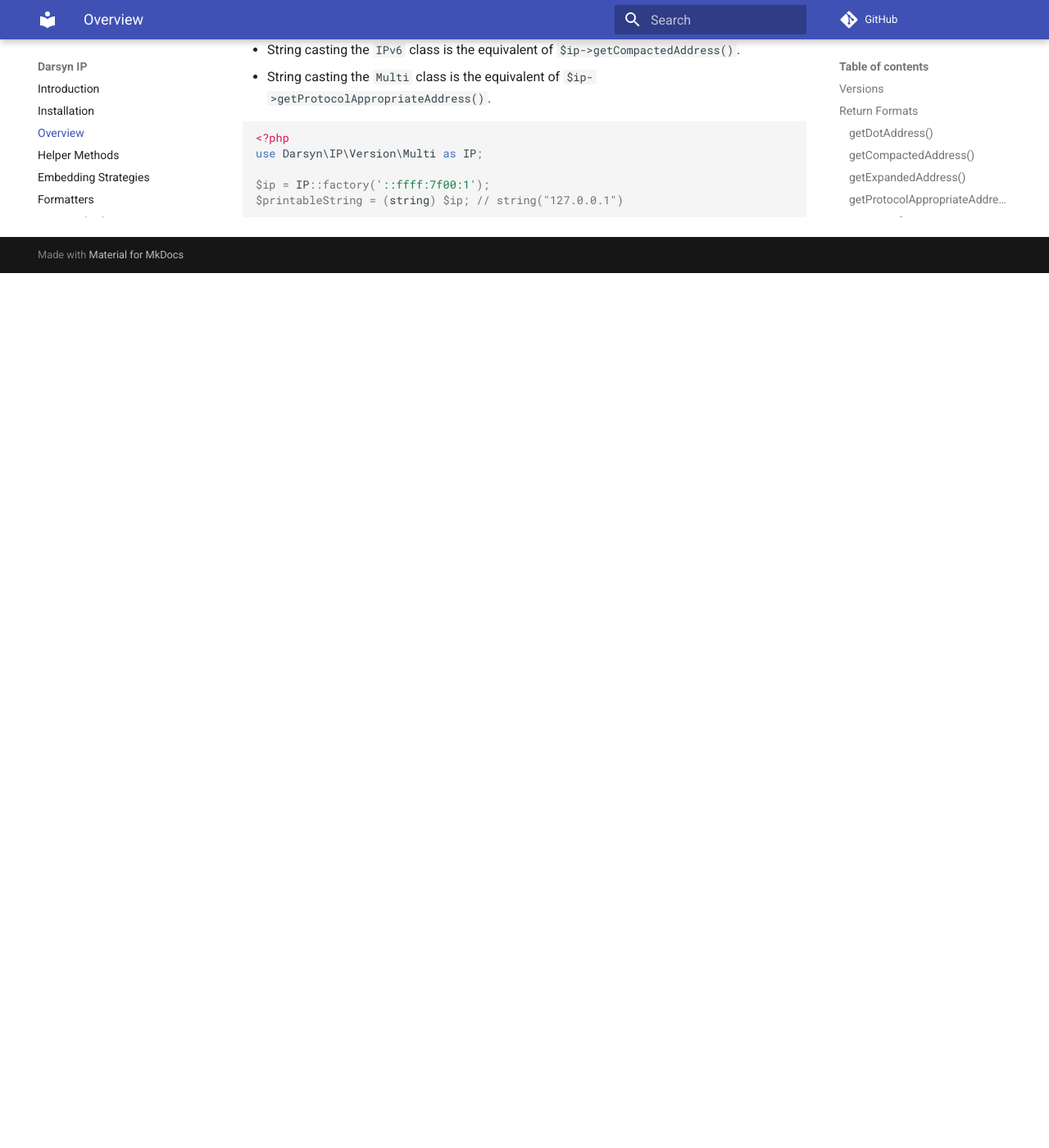
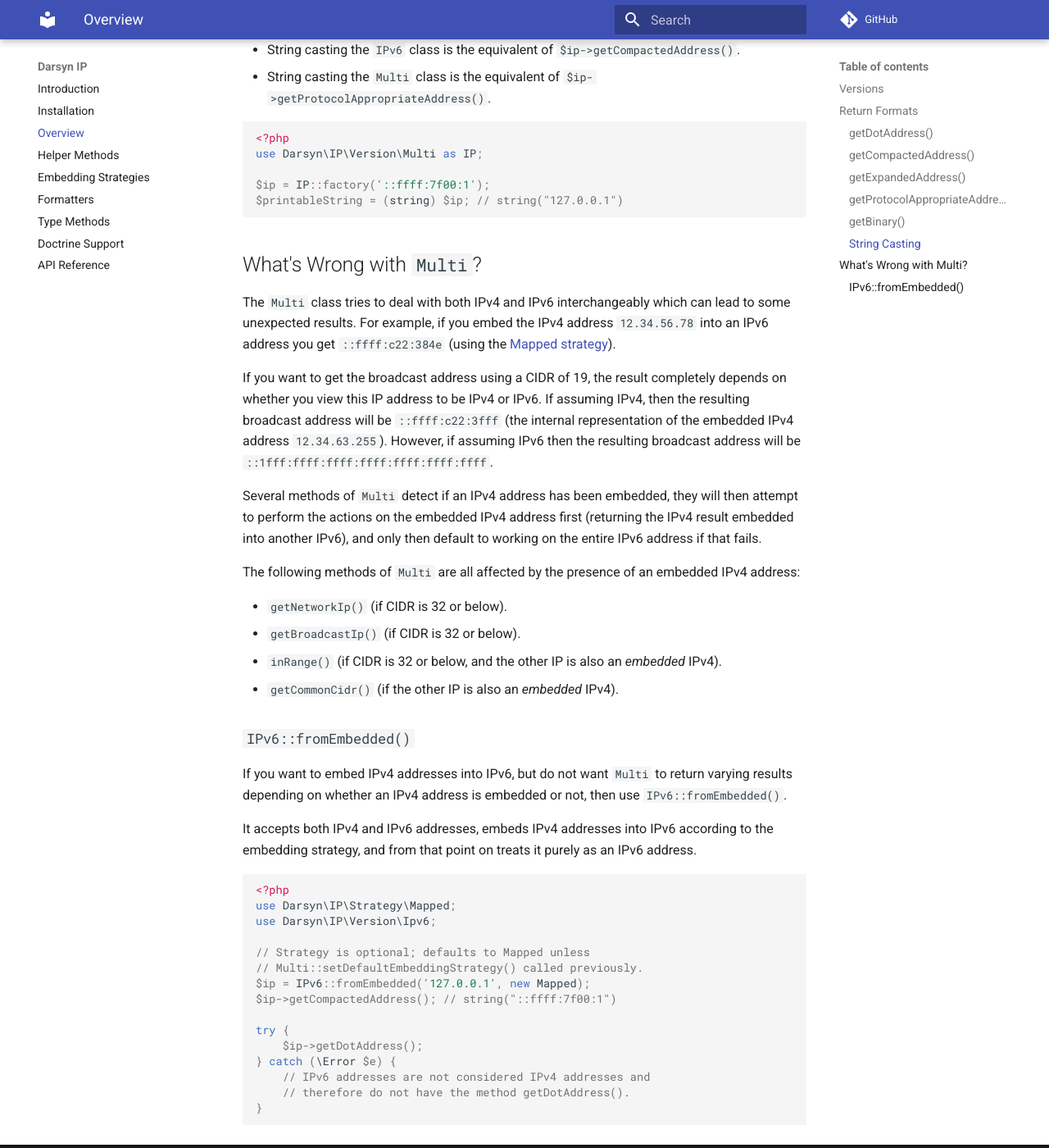
Before and after one commit to darsyn/ip, an MkDocs documentation site: the page built from docs/03-overview.md, in a window 1280 px wide and 1400 px high, scrolled down 3480 px. Shown: the whole window at 82% size. Built offline with MkDocs 1.6.1 and Material for MkDocs 9.7.7, drawn with Linux system fonts in a browser that asks for light colours; comment, search, counter and statistics services are not loaded; before the commit the page ends 3813 px from its top, so only the background shows below that.

Commit message:
Add ::fromEmbedded() and Accompanying Documentation

````diff
--- a/docs/03-overview.md
+++ b/docs/03-overview.md
@@ -179,3 +179,59 @@ use Darsyn\IP\Version\Multi as IP;
 $ip = IP::factory('::ffff:7f00:1');
 $printableString = (string) $ip; // string("127.0.0.1")
 ```
+
+## What's Wrong with `Multi`?
+
+The `Multi` class tries to deal with both IPv4 and IPv6 interchangeably which
+can lead to some unexpected results. For example, if you embed the IPv4 address
+`12.34.56.78` into an IPv6 address you get `::ffff:c22:384e` (using the [Mapped
+strategy](./05-strategies.md)).
+
+If you want to get the broadcast address using a CIDR of 19, the result
+completely depends on whether you view this IP address to be IPv4 or IPv6. If
+assuming IPv4, then the resulting broadcast address will be `::ffff:c22:3fff`
+(the internal representation of the embedded IPv4 address `12.34.63.255`).
+However, if assuming IPv6 then the resulting broadcast address will be
+`::1fff:ffff:ffff:ffff:ffff:ffff:ffff`.
+
+Several methods of `Multi` detect if an IPv4 address has been embedded, they
+will then attempt to perform the actions on the embedded IPv4 address first
+(returning the IPv4 result embedded into another IPv6), and only then default to
+working on the entire IPv6 address if that fails.
+
+The following methods of `Multi` are all affected by the presence of an embedded
+IPv4 address:
+
+- `getNetworkIp()` (if CIDR is 32 or below).
+- `getBroadcastIp()` (if CIDR is 32 or below).
+- `inRange()` (if CIDR is 32 or below, and the other IP is also an _embedded_
+  IPv4).
+- `getCommonCidr()` (if the other IP is also an _embedded_ IPv4).
+
+### `IPv6::fromEmbedded()`
+
+If you want to embed IPv4 addresses into IPv6, but do not want `Multi` to return
+varying results depending on whether an IPv4 address is embedded or not, then
+use `IPv6::fromEmbedded()`.
+
+It accepts both IPv4 and IPv6 addresses, embeds IPv4 addresses into IPv6
+according to the embedding strategy, and from that point on treats it purely as
+an IPv6 address.
+
+```php
+<?php
+use Darsyn\IP\Strategy\Mapped;
+use Darsyn\IP\Version\Ipv6;
+
+// Strategy is optional; defaults to Mapped unless
+// Multi::setDefaultEmbeddingStrategy() called previously.
+$ip = IPv6::fromEmbedded('127.0.0.1', new Mapped);
+$ip->getCompactedAddress(); // string("::ffff:7f00:1")
+
+try {
+    $ip->getDotAddress();
+} catch (\Error $e) {
+    // IPv6 addresses are not considered IPv4 addresses and
+    // therefore do not have the method getDotAddress().
+}
+```
````
Also changed, not shown: 2 other files.
